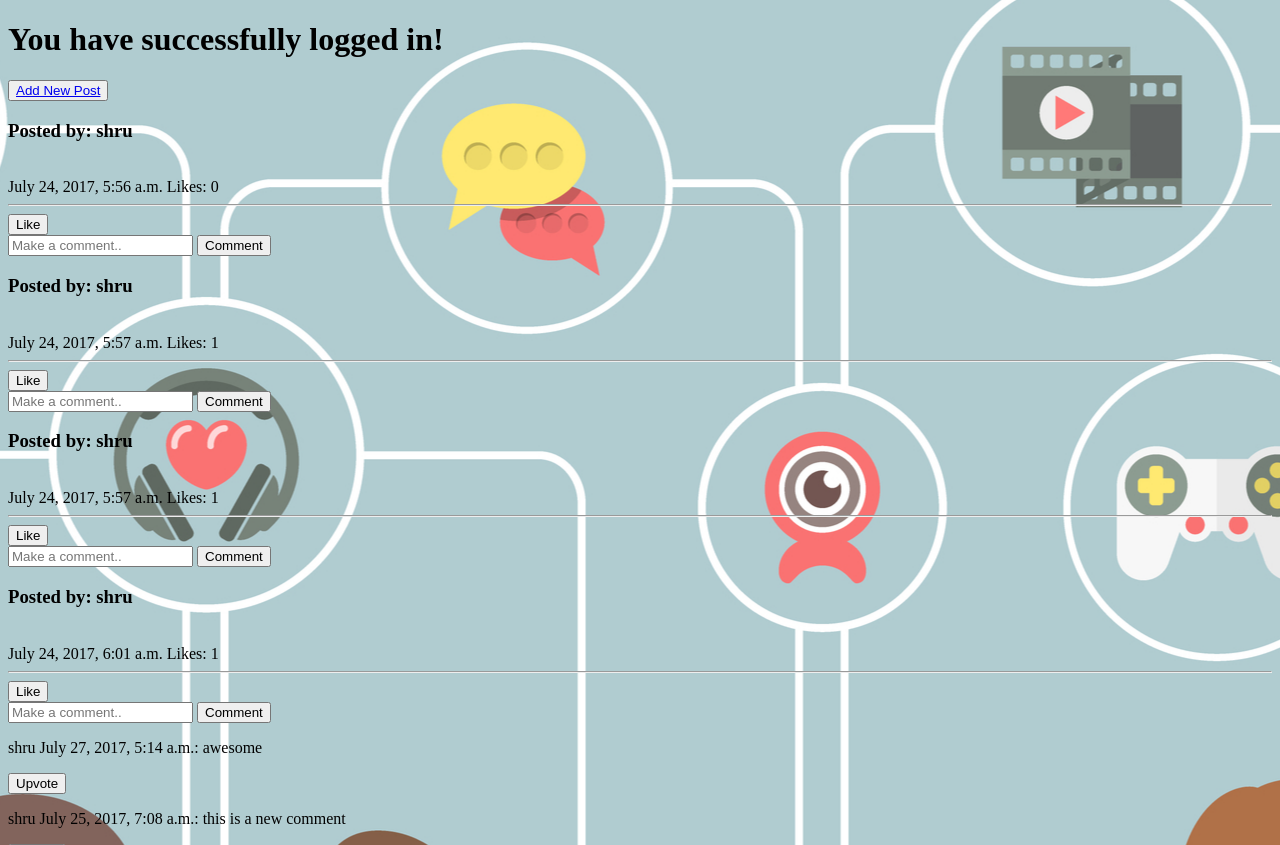
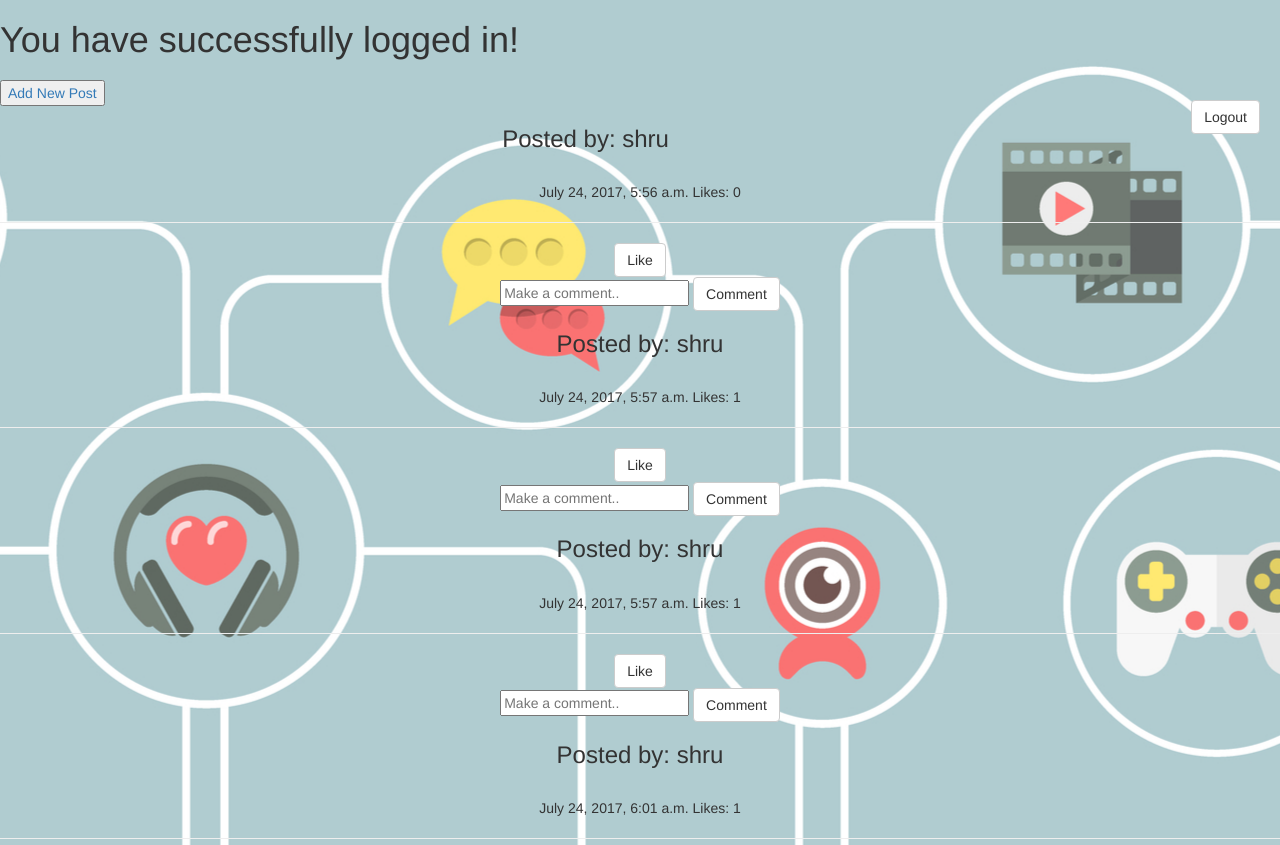
Before and after one commit to shruti9619/instaClone, a Django app: template myApp/templates/login_success.html in a window 1280 px wide. Shown: the top 845 px of the page. Run offline with Django 3.2, Linux system fonts and the light colour scheme; the template is opened without the code that fills it: values that come from a table or form of the project are taken from there, others are empty; data comes from the database, SQL or seed files in the repository; both versions use the stored data as it was after the commit; some libraries are stand-ins or nearby versions.

Commit message:
Logout feature added

```diff
--- a/instaClone/urls.py
+++ b/instaClone/urls.py
@@ -15,10 +15,11 @@ Including another URLconf
 """
 from django.conf.urls import url
 from django.contrib import admin
-from myApp.views import signup_view, login_view, login_success_view, post_view, like_view, comment_view, upvote_view
+from myApp.views import signup_view, login_view,logout_view, login_success_view, post_view, like_view, comment_view, upvote_view
 
 
 urlpatterns = [
+    url('logout/', logout_view),
     url('upvote/', upvote_view),
     url('comment/',comment_view),
     url('like/',like_view),
--- a/myApp/forms.py
+++ b/myApp/forms.py
@@ -28,4 +28,4 @@ class LikeForm(forms.ModelForm):
 class CommentForm(forms.ModelForm):
     class Meta:
         model = Comment
-        fields = ['comment_text', 'post']
+        fields = ['comment_text', 'post', 'id']
--- a/myApp/templates/login_success.html
+++ b/myApp/templates/login_success.html
@@ -4,15 +4,33 @@
     <meta charset="UTF-8">
     <title>Welcome back SocioKid</title>
     {% load staticfiles %}
+
+       <!-- Latest compiled and minified CSS -->
+<link rel="stylesheet" href="https://maxcdn.bootstrapcdn.com/bootstrap/3.3.7/css/bootstrap.min.css">
+
+<!-- jQuery library -->
+<script src="https://ajax.googleapis.com/ajax/libs/jquery/3.2.1/jquery.min.js"></script>
+
+<!-- Latest compiled JavaScript -->
+<script src="https://maxcdn.bootstrapcdn.com/bootstrap/3.3.7/js/bootstrap.min.js"></script>
+
+
+
+
 </head>
 <body class="backgroundcol" style="background: url('{% static 'images/backgroundkids.jpg' %}') no-repeat center center fixed; ">
 <h1>You have successfully logged in!</h1>
 
 <h3>{{msg}}</h3>
 <button><a href="post/">Add New Post</a></button>
-
+<div style="float: right; padding: 20px; ">
+<form action="/logout/" method="POST">
+    {% csrf_token %}
+    <input type="submit" class="btn btn-default" value="Logout">
+</form>
+</div>
 {% for post in posts %}
-
+<div style="text-align: center;">
 <div>
     <h3> Posted by: {{ post.user.username }}</h3>
     <img src="{{ post.image_url }}">
@@ -75,7 +93,7 @@
       {% endfor %}
 
       </div>
-
+</div>
   {% endfor %}
 
 
```
Also changed, not shown: myApp/views.py (+39 -25 lines), db.sqlite3, 3 other files.
